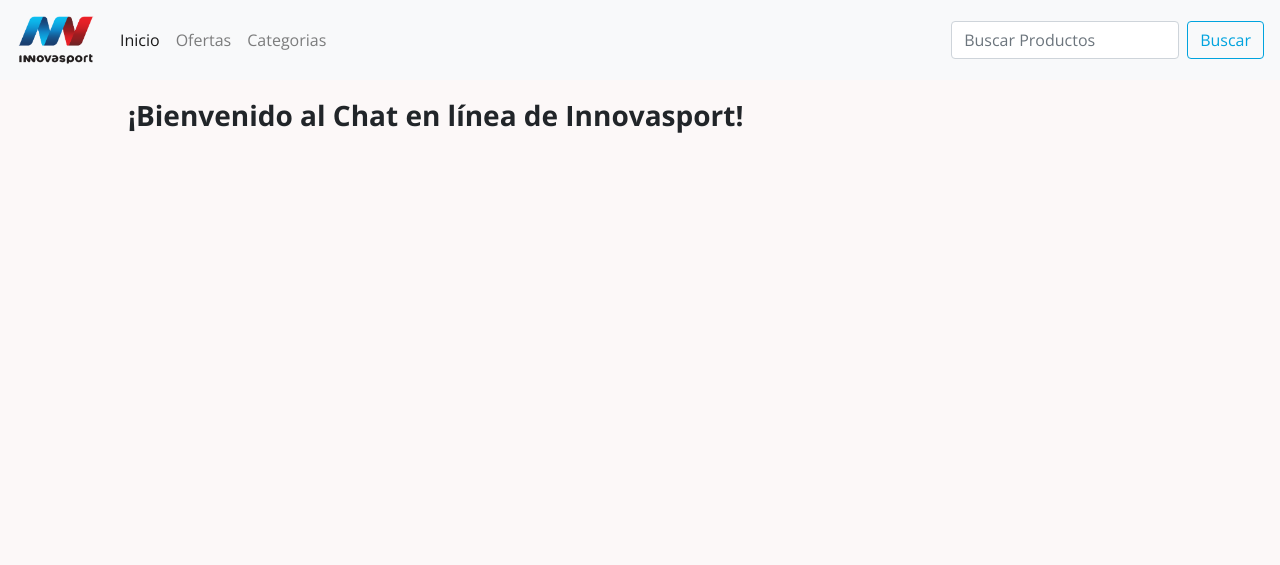
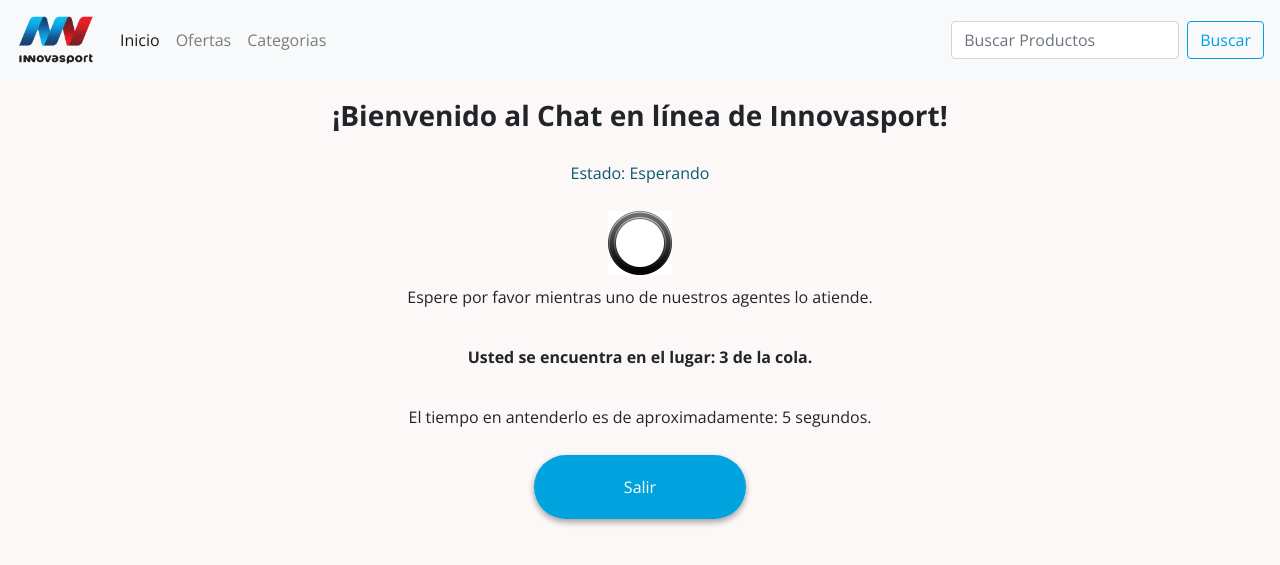
Before and after one commit to JalilManuel23/estructurasDeDatos, a PHP site: page /chat.html in a window 1280 px wide. Shown: the top 565 px of the page. Run offline with PHP 8.4, Linux system fonts and the light colour scheme.

Commit message:
Se añade parte de espera

```diff
--- a/extras/chat.html
+++ b/extras/chat.html
@@ -21,9 +21,10 @@
     <script src="https://cdn.jsdelivr.net/npm/bootstrap@4.5.3/dist/js/bootstrap.bundle.min.js"
         integrity="sha384-ho+j7jyWK8fNQe+A12Hb8AhRq26LrZ/JpcUGGOn+Y7RsweNrtN/tE3MoK7ZeZDyx"
         crossorigin="anonymous"></script>
+    <script src="js/main.js"></script>
 </head>
 
-<body>
+<body onload="main()">
     <header>
         <nav class="navbar navbar-expand-lg navbar-light bg-light">
             <a class="navbar-brand" href="#"><img src="img/logo.png" alt="Logo" class="logo" width="80px"></a>
@@ -50,10 +51,12 @@
                 </form>
             </div>
         </nav>
-        <div class="contenido-chat contenedor">
+        <div id="contenido-chat" class="contenido-chat contenedor">
             <h1>¡Bienvenido al Chat en línea de Innovasport!</h1>
+            <p class="estado">Estado: Esperando</p>
+            <img src="img/esperar.gif" alt="Gif">
+            <p>Espere por favor mientras uno de nuestros agentes lo atiende.</p>
         </div>
     </header>
 </body>
-
 </html>
--- a/extras/css/estilos.css
+++ b/extras/css/estilos.css
@@ -26,13 +26,6 @@
     max-width: 2000px;
     width: 80%;
     margin: auto;
-}
-
-.barra-superior {
-    height: 8vh;
-    background: rgb(236, 236, 236);
-    color: rgb(73, 72, 72);
-    box-shadow: 0 3px 6px rgba(0, 0, 0, 0.16), 0 3px 6px rgba(0, 0, 0, 0.23);
 }
 
 .contenedor-barra {
@@ -98,9 +91,23 @@
 }
 
 .contenido-chat {
+    display: flex;
+    flex-direction: column;
+    align-items: center;
 }
 
 .contenido-chat h1 {
     font-size: 3.5vmin;
     font-weight: bold;
 }
+
+.contenido-chat p{
+    padding: 10px;
+}
+.estado {
+    color: #0c5772
+}
+
+.lugar {
+    font-weight: bold;
+}
--- /dev/null
+++ b/extras/js/main.js
@@ -0,0 +1,118 @@
+class Filas{
+    constructor(){
+        this.fila = [];
+    }
+
+    //Agregar un nuevo elemento
+    encolar(elemento){
+        this.fila.push(elemento);
+        return this.fila;
+    }
+
+    //Eliminar el primer elemento
+    desencolar(){
+        this.fila.shift();
+        return this.fila;
+    }
+
+    //Mostrar el valor del primer elemento
+    frente(){
+        return this.fila[0];
+    }
+
+    //Fila Vacía
+    vacia(){
+        if (this.fila.length === 0){
+            return "La fila está vacía";
+        } else {
+            return "La fila NO está vacía";
+        }
+    }
+
+    //Tamaño de la Fila
+    tamanio(){
+        return this.fila.length;
+    }
+
+    //Imprimir valores de la Fila
+    imprimir(){
+        return this.fila;
+    }
+}
+
+const fila = new Filas();
+
+function main() {
+    let turno = Math.floor(Math.random() * (8 - 5)) + 5;
+    let tiempo = turno * 2;
+
+
+    for(let i = 0; i < turno; i++) {
+        fila.encolar("i");
+    }
+
+    const pLugar = document.createElement("p");
+    const pTiempo = document.createElement("p");
+    const aBoton = document.createElement("a");
+
+    pLugar.className = "lugar";
+    pTiempo.className = "tiempo";
+    aBoton.className = "botones";
+    aBoton.setAttribute("href", "javascript:cerrar()");
+
+    pLugar.textContent = "Usted se encuentra en el lugar: " + turno + " de la cola."
+    aBoton.textContent = "Salir";
+
+    const padre = document.querySelector("#contenido-chat");
+
+    padre.appendChild(pLugar);
+    padre.appendChild(pTiempo);
+    contarTiempo(tiempo);
+    padre.appendChild(aBoton);
+
+}
+
+function cerrar() {
+    window.open('', '_parent', '');
+    window.close();
+}
+
+function contarTiempo(inicio) {
+    var n = inicio;
+    var l = document.querySelector(".tiempo");
+    var lugar = document.querySelector(".lugar");
+    var numero = n / 2;
+
+    window.setInterval(function(){
+    l.innerHTML = "El tiempo en antenderlo es de aproximadamente: " +  n + " segundos."
+    lugar.innerHTML = "Usted se encuentra en el lugar: " + numero + " de la cola.";
+    fila.desencolar();
+    n--;
+
+    if(n == 0) {
+        abrirVentana();
+    }
+
+    if(n <= 0) {
+        l.innerHTML = "El tiempo en antenderlo es de aproximadamente: 0 segundos.";
+        lugar.innerHTML = "Usted se encuentra en el lugar: 0 de la cola.";
+    }
+
+    if(n % 2 == 0) {
+        numero--;
+    }
+    },1000);
+}
+
+function abrirVentana (){
+    const boton = document.createElement("a");
+
+    boton.className = "botones";
+    boton.textContent = " Abrir Chat";
+    boton.setAttribute("href", "conversacion.html");
+    boton.setAttribute("onclick", "window.open('conversacion.html', 'newwindow', 'width=800,height=4000');");
+
+    const padre = document.querySelector("#contenido-chat");
+    padre.removeChild(document.querySelector(".botones"));
+    padre.appendChild(boton);
+}
```
Also changed, not shown: extras/conversacion.html (added, +11 -0 lines), extras/img/esperar.gif (added).
